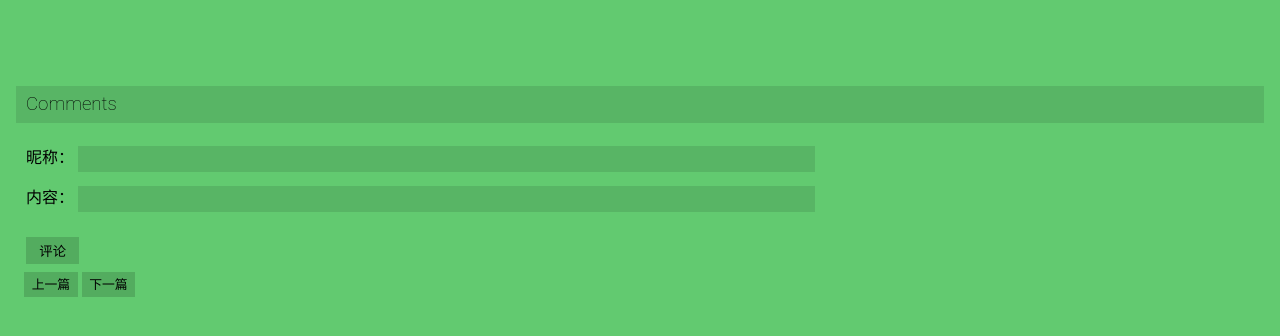
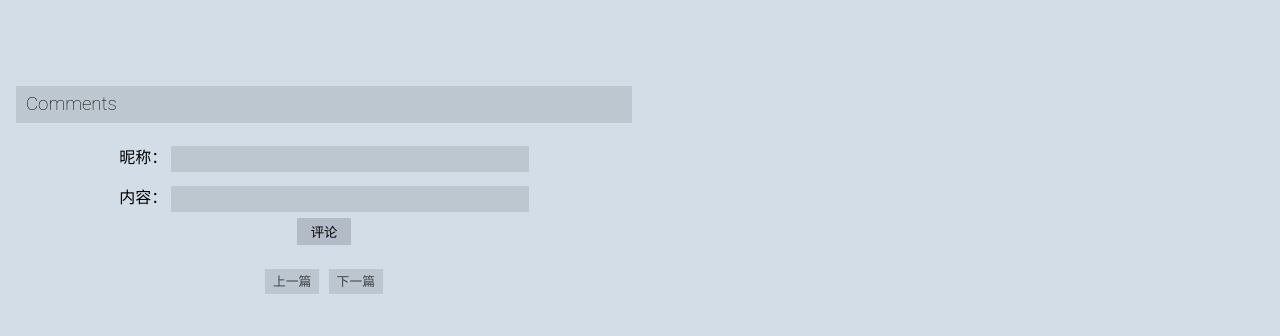
Before and after one commit to StdioA/inside, a Django app: template mblog/templates/mblog/post.html in a window 1280 px wide. Shown: the top 336 px of the page. Run offline with Django 3.2, Linux system fonts and the light colour scheme; the template is opened without the code that fills it, so the values that code supplies are empty; parts of the project's set-up code (start-up, migrations or seed data) failed here and were passed over; some web fonts are replaced.

Commit message:
修改页面样式

```diff
--- a/mblog/api.py
+++ b/mblog/api.py
@@ -1,3 +1,6 @@
+# coding: utf-8
+# TODO: Build API using Django REST Framework
+
 from django.http import JsonResponse
 from .models import Post, Comment
 
@@ -41,3 +44,5 @@ def post(request, post_id):
             result["comments"].append(comment.get_obj())
 
         return JsonResponse(result)
+    elif request.method == "PUT":       # 发布新的post
+        pass
--- a/mblog/static/mblog/css/common.css
+++ b/mblog/static/mblog/css/common.css
@@ -21,7 +21,7 @@ b,strong {
 body {
     margin: 0;
     font-size: 1em;
-    background: #62CA70;
+    background: #D2DDE8;
     color: #000;
 }
 
@@ -62,6 +62,7 @@ p {
 }
 
 input[type=text] {
+    text-align: left;
     background: rgba(0,0,0,0.1);
     border: none;
     color: #000;
@@ -73,8 +74,24 @@ input[type=text]:focus {
     /*background: rgba(0,0,0,0.4);*/
 }
 
+.center {
+    text-align: center;
+}
+
 .center * {
     text-align: center;
+}
+
+.right * {
+    /*text-align: right;*/
+}
+
+.right p {
+    text-align: right;
+}
+
+.time {
+    font-size: 90%;
 }
 
 .form-l {
@@ -273,6 +290,7 @@ nav a:hover {
     margin: 0 auto;
     padding: 0 0.5em 1em;
     text-align: left;
+    clear: both;
 }
 
 .row:first-child {
@@ -287,6 +305,15 @@ nav a:hover {
     vertical-align: top;
     box-sizing: border-box;
     padding: 0 0.5em;
+}
+
+.col.center {
+    text-align: center;
+}
+
+.col.center .col {
+    margin: 0 3px;
+    display: inline-block;
 }
 
 .col .row,.col .col {
@@ -385,6 +412,9 @@ nav a:hover {
         width: 100%;
     }
 
+    .col.center>.col {
+        display: inline;
+    }
     .col:first-child {
         margin-top: 0!important;
     }
@@ -500,7 +530,8 @@ button {
 button:active {
     background: rgba(0,0,0,0.3);
 }
-button.disabled {
+.disabled {
     cursor: default;
+    opacity: 0.7;
     pointer-events: none;
 }
--- a/mblog/templates/mblog/post.html
+++ b/mblog/templates/mblog/post.html
@@ -4,27 +4,27 @@
 	<meta charset="UTF-8">
 	<meta name="viewport" content="width=device-width,initial-scale=1,maximum-scale=1,user-scalable=no">
 	<title>Inside</title>
-	<link rel="stylesheet" href="/static/mblog/css/common.min.css">
+	<link rel="stylesheet" href="/static/mblog/css/common.css">
 </head>
 <body>
 	<div id="content_bg">
 		<div class="row">
-			<div class="col v1">
+			<div class="col v2">
 				<p>{{ post.content }}</p>
 			</div>
 		</div>
 		<div class="row">
-			<div class="col v1">
+			<div class="col v2 right time">
 				<p>{{ post.get_time }}</p>
 			</div>
 		</div>
 		<div class="row">
-			<div class="col v1">
+			<div class="col v2">
 				<h3>Comments</h3>
 				{% for comment in post.comment_set.all %}
 					<p>{{ comment.author }}：{{ comment.content }}</p>
 				{% endfor %}
-				<form action="{% url 'mblog:add_comment' post.id %}" method="post">
+				<form class="center" action="{% url 'mblog:add_comment' post.id %}" method="post">
 					{% csrf_token %}
 					<p>
 						<label for="comment_nickname" class="form-l" for="author">昵称：</label>
@@ -34,20 +34,27 @@
 						<label for="comment_nickname" class="form-l" for="content">内容：</label>
 						<input type="text" class="form-r" name="content" />
 					</p>
-					<br />
+					{# <br /> #}
 					<p>
 						<button type="submit" value="评论">评论</button>
 					</p>
 				</form>
 			</div>
-			<div class="row">
-				<div class="col v1">
-					<a href="{% url 'mblog:post' previous %}" class="link">上一篇</a>
-					<a href="{% url 'mblog:post' next %}" class="link">下一篇</a>
-				</div>
+		</div>
+		<div class="row">
+			<div class="col v2 center">
+				{# {% if previous %} #}
+					<div class="col {% if not previous %}disabled{% endif %}">
+						<a href="{% url 'mblog:post' previous %}" class="link">上一篇</a>
+					</div>
+				{# {% endif %} #}
+				{# {% if next %} #}
+					<div class="col {% if not next %}disabled{% endif %}">
+						<a href="{% url 'mblog:post' next %}" class="link">下一篇</a>
+					</div>
+				{# {% endif %} #}
 			</div>
 		</div>
-
 	</div>
 </body>
 </html>
```
